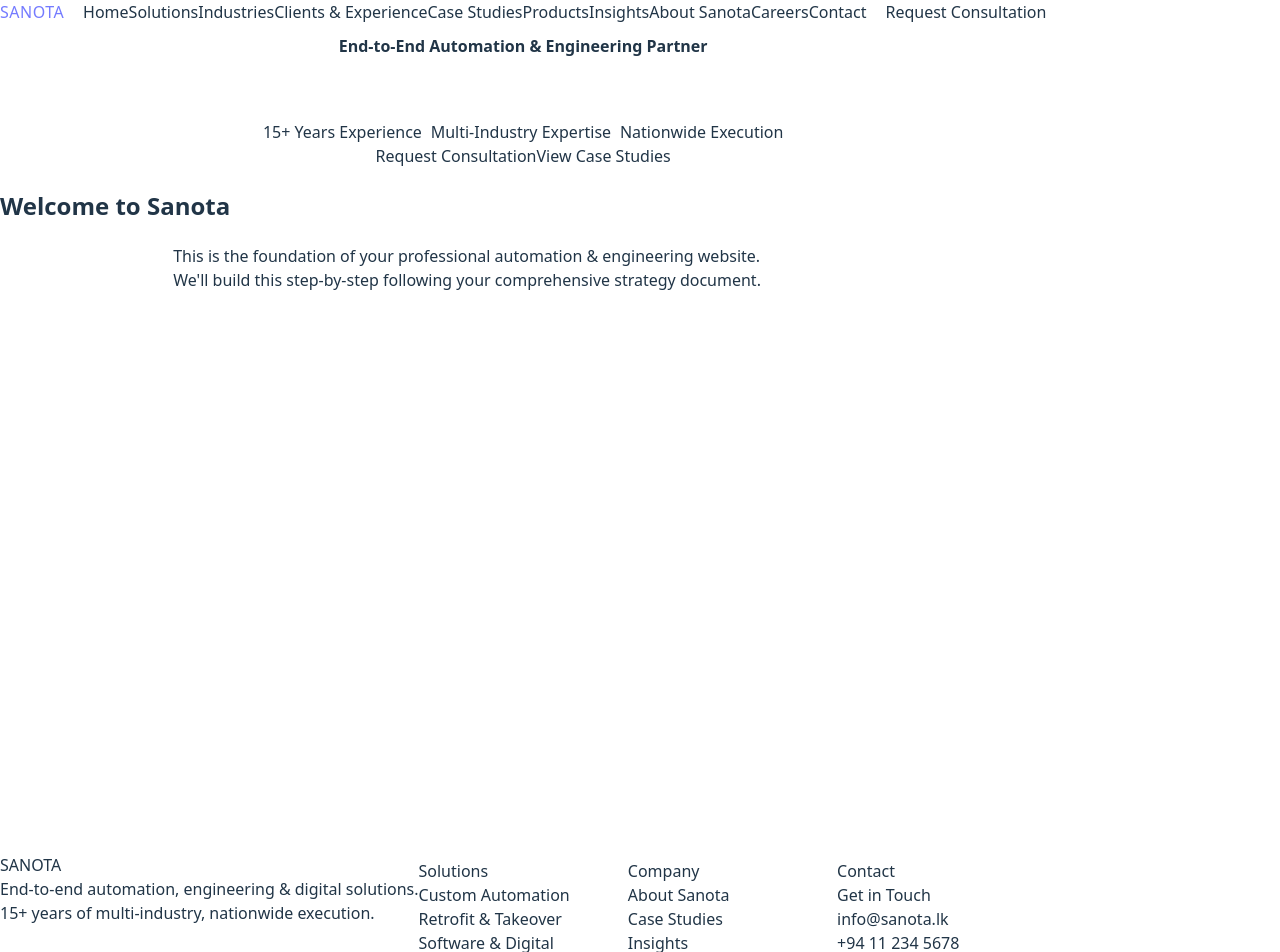
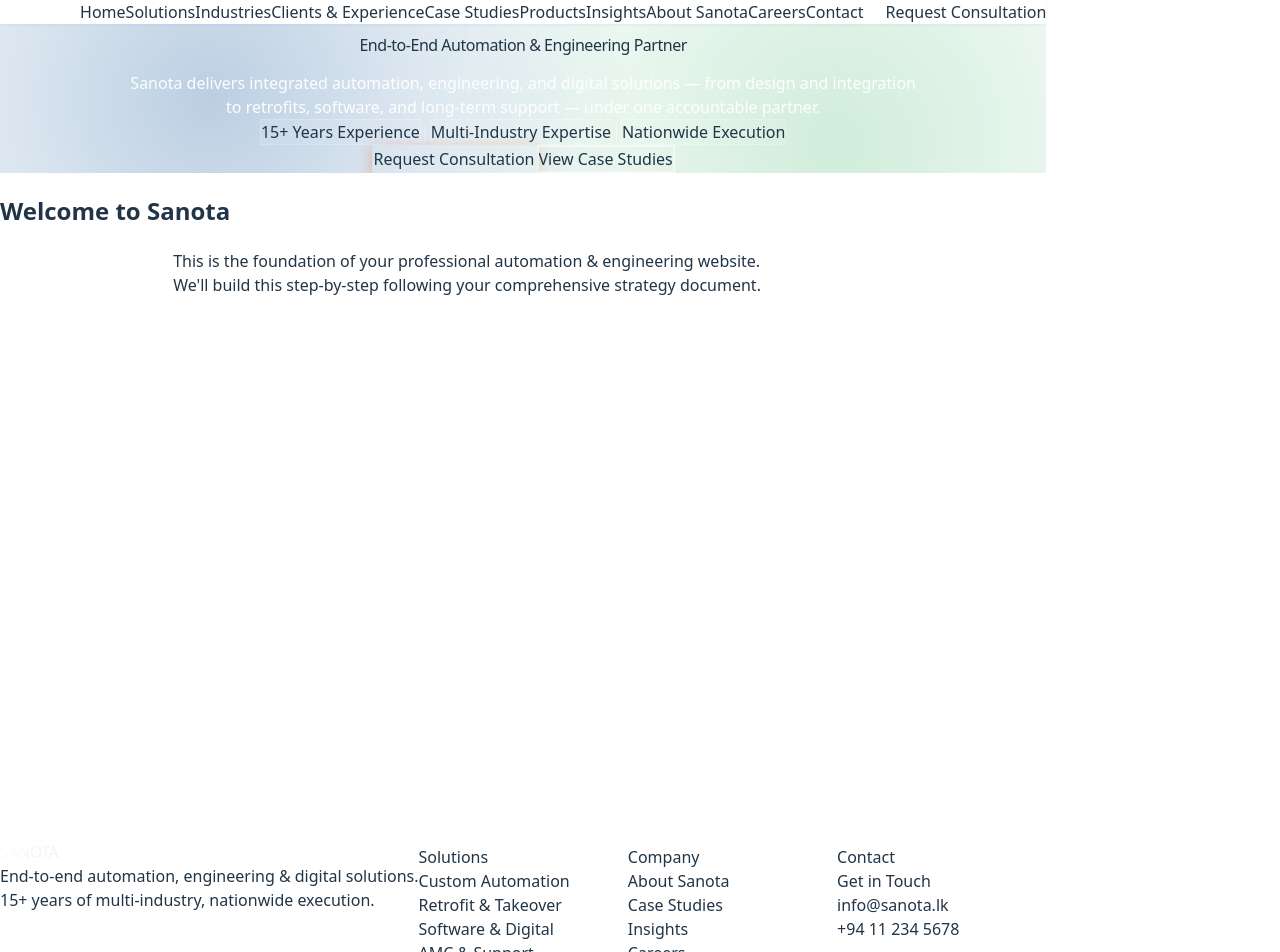
Before and after one commit to Dumindu-Dulanjaya/sanota-web-site, a React (Vite) app: page / in a window 1280 px wide. Shown: the top 952 px of the page. Built offline with nearby package versions, Linux system fonts and the light colour scheme; the HTML template or start-up script is replaced by a standard one.

Commit message:
Enhanced UI with modern design: gradients, glassmorphism, animations, and improved styling

```diff
--- a/src/components/Footer/Footer.css
+++ b/src/components/Footer/Footer.css
@@ -1,7 +1,19 @@
 .footer {
-    background-color: var(--color-gray-900);
+    background: var(--gradient-dark);
     color: var(--color-gray-300);
     padding: var(--spacing-4xl) 0 var(--spacing-xl);
+    position: relative;
+    overflow: hidden;
+}
+
+.footer::before {
+    content: '';
+    position: absolute;
+    top: 0;
+    left: 0;
+    right: 0;
+    height: 1px;
+    background: linear-gradient(90deg, transparent, rgba(255, 255, 255, 0.1), transparent);
 }
 
 .footer-content {
@@ -9,6 +21,8 @@
     grid-template-columns: 2fr 1fr 1fr 1fr;
     gap: var(--spacing-3xl);
     margin-bottom: var(--spacing-3xl);
+    position: relative;
+    z-index: 1;
 }
 
 .footer-section {
@@ -18,9 +32,13 @@
 
 .footer-title {
     font-size: var(--font-size-2xl);
-    font-weight: var(--font-weight-bold);
-    color: var(--color-white);
+    font-weight: var(--font-weight-extrabold);
+    background: linear-gradient(135deg, #ffffff 0%, #a0aec0 100%);
+    -webkit-background-clip: text;
+    -webkit-text-fill-color: transparent;
+    background-clip: text;
     margin-bottom: var(--spacing-md);
+    letter-spacing: -0.5px;
 }
 
 .footer-description {
@@ -34,6 +52,18 @@
     font-weight: var(--font-weight-semibold);
     color: var(--color-white);
     margin-bottom: var(--spacing-md);
+    position: relative;
+    padding-bottom: var(--spacing-sm);
+}
+
+.footer-heading::after {
+    content: '';
+    position: absolute;
+    bottom: 0;
+    left: 0;
+    width: 30px;
+    height: 2px;
+    background: var(--gradient-accent);
 }
 
 .footer-links {
@@ -50,11 +80,28 @@
     color: var(--color-gray-400);
     text-decoration: none;
     font-size: var(--font-size-sm);
-    transition: color var(--transition-fast);
+    transition: all var(--transition-fast);
+    display: inline-block;
+    position: relative;
+    padding-left: 0;
+}
+
+.footer-links a::before {
+    content: '→';
+    position: absolute;
+    left: -20px;
+    opacity: 0;
+    transition: all var(--transition-fast);
 }
 
 .footer-links a:hover {
     color: var(--color-white);
+    padding-left: 20px;
+}
+
+.footer-links a:hover::before {
+    opacity: 1;
+    left: 0;
 }
 
 .footer-bottom {
@@ -62,7 +109,9 @@
     justify-content: space-between;
     align-items: center;
     padding-top: var(--spacing-xl);
-    border-top: 1px solid var(--color-gray-800);
+    border-top: 1px solid rgba(255, 255, 255, 0.1);
+    position: relative;
+    z-index: 1;
 }
 
 .footer-copyright {
@@ -81,10 +130,26 @@
     font-size: var(--font-size-sm);
     text-decoration: none;
     transition: color var(--transition-fast);
+    position: relative;
+}
+
+.footer-legal a::after {
+    content: '';
+    position: absolute;
+    bottom: -2px;
+    left: 0;
+    width: 0;
+    height: 1px;
+    background: var(--color-white);
+    transition: width var(--transition-base);
 }
 
 .footer-legal a:hover {
     color: var(--color-white);
+}
+
+.footer-legal a:hover::after {
+    width: 100%;
 }
 
 /* Responsive */
@@ -106,4 +171,9 @@
         gap: var(--spacing-md);
         text-align: center;
     }
+
+    .footer-legal {
+        flex-direction: column;
+        gap: var(--spacing-sm);
+    }
 }
--- a/src/components/Header/Header.css
+++ b/src/components/Header/Header.css
@@ -1,10 +1,13 @@
 .header {
-    background-color: var(--color-white);
-    box-shadow: var(--shadow-sm);
+    background-color: rgba(255, 255, 255, 0.95);
+    backdrop-filter: blur(10px);
+    -webkit-backdrop-filter: blur(10px);
+    box-shadow: 0 1px 3px rgba(0, 0, 0, 0.05);
     position: sticky;
     top: 0;
     z-index: var(--z-sticky);
-    border-bottom: 1px solid var(--color-gray-200);
+    border-bottom: 1px solid var(--color-gray-100);
+    transition: all var(--transition-base);
 }
 
 .header-content {
@@ -19,13 +22,21 @@
     display: flex;
     align-items: center;
     text-decoration: none;
+    transition: transform var(--transition-fast);
+}
+
+.logo:hover {
+    transform: scale(1.02);
 }
 
 .logo-text {
     font-size: var(--font-size-2xl);
-    font-weight: var(--font-weight-bold);
-    color: var(--color-primary);
-    letter-spacing: 0.5px;
+    font-weight: var(--font-weight-extrabold);
+    background: var(--gradient-primary);
+    -webkit-background-clip: text;
+    -webkit-text-fill-color: transparent;
+    background-clip: text;
+    letter-spacing: -0.5px;
 }
 
 .nav {
@@ -51,29 +62,68 @@
     font-size: var(--font-size-sm);
     font-weight: var(--font-weight-medium);
     text-decoration: none;
-    transition: color var(--transition-fast);
+    transition: all var(--transition-fast);
     white-space: nowrap;
+    padding: var(--spacing-xs) var(--spacing-sm);
+    border-radius: var(--radius-md);
+    position: relative;
+}
+
+.nav-list a::after {
+    content: '';
+    position: absolute;
+    bottom: -2px;
+    left: 50%;
+    transform: translateX(-50%) scaleX(0);
+    width: 80%;
+    height: 2px;
+    background: var(--gradient-primary);
+    transition: transform var(--transition-base);
 }
 
 .nav-list a:hover {
     color: var(--color-primary);
+    background-color: var(--color-primary-lighter);
+}
+
+.nav-list a:hover::after {
+    transform: translateX(-50%) scaleX(1);
 }
 
 .cta-button {
-    background-color: var(--color-primary);
+    background: var(--gradient-accent);
     color: var(--color-white);
-    padding: var(--spacing-sm) var(--spacing-lg);
-    border-radius: var(--radius-md);
+    padding: var(--spacing-sm) var(--spacing-xl);
+    border-radius: var(--radius-lg);
     font-weight: var(--font-weight-semibold);
     font-size: var(--font-size-sm);
     text-decoration: none;
-    transition: background-color var(--transition-fast);
+    transition: all var(--transition-base);
     white-space: nowrap;
+    box-shadow: var(--shadow-md);
+    position: relative;
+    overflow: hidden;
+}
+
+.cta-button::before {
+    content: '';
+    position: absolute;
+    top: 0;
+    left: -100%;
+    width: 100%;
+    height: 100%;
+    background: linear-gradient(90deg, transparent, rgba(255, 255, 255, 0.3), transparent);
+    transition: left 0.5s;
 }
 
 .cta-button:hover {
-    background-color: var(--color-primary-dark);
+    transform: translateY(-2px);
+    box-shadow: var(--shadow-lg);
     color: var(--color-white);
+}
+
+.cta-button:hover::before {
+    left: 100%;
 }
 
 /* Responsive */
@@ -84,6 +134,7 @@
 
     .nav-list a {
         font-size: var(--font-size-xs);
+        padding: var(--spacing-xs);
     }
 }
 
--- a/src/pages/Home/Home.css
+++ b/src/pages/Home/Home.css
@@ -2,49 +2,104 @@
     min-height: 100vh;
 }
 
+/* Hero Section - Modern & Dynamic */
 .hero {
-    background: linear-gradient(135deg, var(--color-primary) 0%, var(--color-primary-dark) 100%);
+    position: relative;
+    background: var(--gradient-primary);
     color: var(--color-white);
-    padding: var(--spacing-5xl) 0;
+    padding: var(--spacing-5xl) 0 var(--spacing-4xl);
+    overflow: hidden;
+}
+
+.hero::before {
+    content: '';
+    position: absolute;
+    top: 0;
+    left: 0;
+    right: 0;
+    bottom: 0;
+    background:
+        radial-gradient(circle at 20% 50%, rgba(30, 95, 160, 0.3) 0%, transparent 50%),
+        radial-gradient(circle at 80% 80%, rgba(22, 163, 74, 0.2) 0%, transparent 50%);
+    pointer-events: none;
+}
+
+.hero::after {
+    content: '';
+    position: absolute;
+    top: 0;
+    left: 0;
+    right: 0;
+    bottom: 0;
+    background-image:
+        linear-gradient(30deg, rgba(255, 255, 255, 0.05) 12%, transparent 12.5%, transparent 87%, rgba(255, 255, 255, 0.05) 87.5%, rgba(255, 255, 255, 0.05)),
+        linear-gradient(150deg, rgba(255, 255, 255, 0.05) 12%, transparent 12.5%, transparent 87%, rgba(255, 255, 255, 0.05) 87.5%, rgba(255, 255, 255, 0.05));
+    background-size: 80px 140px;
+    opacity: 0.3;
+    pointer-events: none;
 }
 
 .hero-content {
-    max-width: 900px;
+    max-width: 1000px;
     margin: 0 auto;
     text-align: center;
+    position: relative;
+    z-index: 1;
 }
 
 .hero h1 {
     color: var(--color-white);
-    font-size: var(--font-size-5xl);
+    font-size: var(--font-size-6xl);
     margin-bottom: var(--spacing-lg);
-    line-height: 1.2;
+    line-height: 1.1;
+    font-weight: var(--font-weight-extrabold);
+    letter-spacing: -0.03em;
+    animation: fadeIn 0.8s ease-out;
 }
 
 .hero-subtitle {
     font-size: var(--font-size-xl);
-    color: rgba(255, 255, 255, 0.9);
+    color: rgba(255, 255, 255, 0.95);
     margin-bottom: var(--spacing-2xl);
     line-height: var(--line-height-relaxed);
+    max-width: 800px;
+    margin-left: auto;
+    margin-right: auto;
+    font-weight: var(--font-weight-normal);
+    animation: fadeIn 0.8s ease-out 0.2s backwards;
 }
 
 .hero-proof {
     display: flex;
     justify-content: center;
     align-items: center;
-    gap: var(--spacing-md);
-    margin-bottom: var(--spacing-2xl);
+    gap: var(--spacing-lg);
+    margin-bottom: var(--spacing-3xl);
     flex-wrap: wrap;
+    animation: fadeIn 0.8s ease-out 0.4s backwards;
 }
 
 .proof-item {
     font-weight: var(--font-weight-semibold);
     font-size: var(--font-size-base);
     color: var(--color-white);
+    padding: var(--spacing-sm) var(--spacing-lg);
+    background: rgba(255, 255, 255, 0.1);
+    backdrop-filter: blur(10px);
+    border-radius: var(--radius-lg);
+    border: 1px solid rgba(255, 255, 255, 0.2);
+    transition: all var(--transition-base);
+}
+
+.proof-item:hover {
+    background: rgba(255, 255, 255, 0.15);
+    transform: translateY(-2px);
+    box-shadow: 0 4px 12px rgba(0, 0, 0, 0.1);
 }
 
 .proof-divider {
-    color: rgba(255, 255, 255, 0.5);
+    color: rgba(255, 255, 255, 0.4);
+    font-size: var(--font-size-lg);
 }
 
 .hero-cta {
@@ -52,51 +107,130 @@
     gap: var(--spacing-md);
     justify-content: center;
     flex-wrap: wrap;
+    animation: fadeIn 0.8s ease-out 0.6s backwards;
 }
 
+/* Modern Button Styles */
 .btn {
-    padding: var(--spacing-md) var(--spacing-xl);
-    border-radius: var(--radius-md);
+    padding: var(--spacing-md) var(--spacing-2xl);
+    border-radius: var(--radius-lg);
     font-weight: var(--font-weight-semibold);
     font-size: var(--font-size-base);
     text-decoration: none;
     transition: all var(--transition-base);
-    display: inline-block;
+    display: inline-flex;
+    align-items: center;
+    gap: var(--spacing-sm);
+    position: relative;
+    overflow: hidden;
+    border: 2px solid transparent;
+}
+
+.btn::before {
+    content: '';
+    position: absolute;
+    top: 50%;
+    left: 50%;
+    width: 0;
+    height: 0;
+    border-radius: 50%;
+    background: rgba(255, 255, 255, 0.2);
+    transform: translate(-50%, -50%);
+    transition: width 0.6s, height 0.6s;
+}
+
+.btn:hover::before {
+    width: 300px;
+    height: 300px;
 }
 
 .btn-primary {
-    background-color: var(--color-accent);
+    background: var(--gradient-accent);
     color: var(--color-white);
+    box-shadow: 0 4px 14px rgba(234, 88, 12, 0.4);
 }
 
 .btn-primary:hover {
-    background-color: var(--color-accent-dark);
-    transform: translateY(-2px);
-    box-shadow: var(--shadow-lg);
+    transform: translateY(-3px);
+    box-shadow: 0 6px 20px rgba(234, 88, 12, 0.5);
+    color: var(--color-white);
 }
 
 .btn-secondary {
     background-color: transparent;
     color: var(--color-white);
-    border: 2px solid var(--color-white);
+    border: 2px solid rgba(255, 255, 255, 0.5);
+    backdrop-filter: blur(10px);
 }
 
 .btn-secondary:hover {
-    background-color: var(--color-white);
-    color: var(--color-primary);
+    background-color: rgba(255, 255, 255, 0.15);
+    border-color: var(--color-white);
+    transform: translateY(-3px);
+    color: var(--color-white);
 }
 
+/* Welcome Section */
 .section-intro {
     max-width: 700px;
     margin: 0 auto;
     font-size: var(--font-size-lg);
     color: var(--color-gray-600);
+    line-height: var(--line-height-relaxed);
+}
+
+/* Stats/Features Grid */
+.features-grid {
+    display: grid;
+    grid-template-columns: repeat(auto-fit, minmax(280px, 1fr));
+    gap: var(--spacing-xl);
+    margin-top: var(--spacing-3xl);
+}
+
+.feature-card {
+    background: var(--color-white);
+    padding: var(--spacing-xl);
+    border-radius: var(--radius-xl);
+    box-shadow: var(--shadow-md);
+    transition: all var(--transition-base);
+    border: 1px solid var(--color-gray-100);
+}
+
+.feature-card:hover {
+    transform: translateY(-8px);
+    box-shadow: var(--shadow-2xl);
+    border-color: var(--color-primary-light);
+}
+
+.feature-icon {
+    width: 60px;
+    height: 60px;
+    background: var(--gradient-primary);
+    border-radius: var(--radius-lg);
+    display: flex;
+    align-items: center;
+    justify-content: center;
+    margin-bottom: var(--spacing-md);
+    font-size: var(--font-size-3xl);
+    color: var(--color-white);
+}
+
+.feature-card h3 {
+    font-size: var(--font-size-xl);
+    margin-bottom: var(--spacing-sm);
+    color: var(--color-gray-900);
+}
+
+.feature-card p {
+    color: var(--color-gray-600);
+    margin: 0;
+    line-height: var(--line-height-relaxed);
 }
 
 /* Responsive */
 @media (max-width: 768px) {
     .hero {
-        padding: var(--spacing-4xl) 0;
+        padding: var(--spacing-4xl) 0 var(--spacing-3xl);
     }
 
     .hero h1 {
@@ -115,4 +249,34 @@
     .proof-divider {
         display: none;
     }
+
+    .btn {
+        padding: var(--spacing-sm) var(--spacing-xl);
+        font-size: var(--font-size-sm);
+    }
+
+    .features-grid {
+        grid-template-columns: 1fr;
+        gap: var(--spacing-lg);
+    }
 }
+
+@media (max-width: 480px) {
+    .hero h1 {
+        font-size: var(--font-size-3xl);
+    }
+
+    .hero-subtitle {
+        font-size: var(--font-size-base);
+    }
+
+    .hero-cta {
+        flex-direction: column;
+        width: 100%;
+    }
+
+    .btn {
+        width: 100%;
+        justify-content: center;
+    }
+}
--- a/src/styles/global.css
+++ b/src/styles/global.css
@@ -1,4 +1,4 @@
-@import url('https://fonts.googleapis.com/css2?family=Inter:wght@400;500;600;700&display=swap');
+@import url('https://fonts.googleapis.com/css2?family=Inter:wght@400;500;600;700;800&display=swap');
 @import './variables.css';
 
 /* Reset & Base Styles */
@@ -13,6 +13,7 @@
 html {
     font-size: 16px;
     scroll-behavior: smooth;
+    scroll-padding-top: 80px;
 }
 
 body {
@@ -24,6 +25,7 @@ body {
     background-color: var(--color-white);
     -webkit-font-smoothing: antialiased;
     -moz-osx-font-smoothing: grayscale;
+    overflow-x: hidden;
 }
 
 /* Typography */
@@ -42,32 +44,40 @@ h6 {
 
 h1 {
     font-size: var(--font-size-5xl);
-    font-weight: var(--font-weight-bold);
+    font-weight: var(--font-weight-extrabold);
+    letter-spacing: -0.02em;
 }
 
 h2 {
     font-size: var(--font-size-4xl);
+    font-weight: var(--font-weight-bold);
+    letter-spacing: -0.01em;
 }
 
 h3 {
     font-size: var(--font-size-3xl);
+    font-weight: var(--font-weight-bold);
 }
 
 h4 {
     font-size: var(--font-size-2xl);
+    font-weight: var(--font-weight-semibold);
 }
 
 h5 {
     font-size: var(--font-size-xl);
+    font-weight: var(--font-weight-semibold);
 }
 
 h6 {
     font-size: var(--font-size-lg);
+    font-weight: var(--font-weight-semibold);
 }
 
 p {
     margin-bottom: var(--spacing-md);
     color: var(--color-gray-700);
+    line-height: var(--line-height-relaxed);
 }
 
 a {
@@ -103,7 +113,7 @@ img {
     width: 100%;
     max-width: var(--container-xl);
     margin: 0 auto;
-    padding: 0 var(--spacing-md);
+    padding: 0 var(--spacing-lg);
 }
 
 .container-wide {
@@ -168,6 +178,93 @@ img {
     background-color: var(--color-gray-100);
 }
 
+/* Modern Card Styles */
+.card {
+    background: var(--color-white);
+    border-radius: var(--radius-xl);
+    padding: var(--spacing-xl);
+    box-shadow: var(--shadow-md);
+    transition: all var(--transition-base);
+}
+
+.card:hover {
+    transform: translateY(-4px);
+    box-shadow: var(--shadow-xl);
+}
+
+/* Glass Effect */
+.glass {
+    background: var(--glass-bg);
+    backdrop-filter: blur(10px);
+    -webkit-backdrop-filter: blur(10px);
+    border: 1px solid var(--glass-border);
+}
+
+/* Animations */
+@keyframes fadeIn {
+    from {
+        opacity: 0;
+        transform: translateY(20px);
+    }
+
+    to {
+        opacity: 1;
+        transform: translateY(0);
+    }
+}
+
+@keyframes slideInLeft {
+    from {
+        opacity: 0;
+        transform: translateX(-30px);
+    }
+
+    to {
+        opacity: 1;
+        transform: translateX(0);
+    }
+}
+
+@keyframes slideInRight {
+    from {
+        opacity: 0;
+        transform: translateX(30px);
+    }
+
+    to {
+        opacity: 1;
+        transform: translateX(0);
+    }
+}
+
+@keyframes scaleIn {
+    from {
+        opacity: 0;
+        transform: scale(0.9);
+    }
+
+    to {
+        opacity: 1;
+        transform: scale(1);
+    }
+}
+
+.animate-fade-in {
+    animation: fadeIn 0.6s ease-out;
+}
+
+.animate-slide-in-left {
+    animation: slideInLeft 0.6s ease-out;
+}
+
+.animate-slide-in-right {
+    animation: slideInRight 0.6s ease-out;
+}
+
+.animate-scale-in {
+    animation: scaleIn 0.5s ease-out;
+}
+
 /* Responsive Typography */
 @media (max-width: 768px) {
     h1 {
@@ -189,6 +286,10 @@ img {
     .section-lg {
         padding: var(--spacing-4xl) 0;
     }
+
+    .container {
+        padding: 0 var(--spacing-md);
+    }
 }
 
 @media (max-width: 480px) {
--- a/src/styles/variables.css
+++ b/src/styles/variables.css
@@ -1,16 +1,19 @@
 :root {
-  /* Colors - Professional Engineering Grade */
-  --color-primary: #1a4d7a;
-  --color-primary-dark: #0f3554;
-  --color-primary-light: #2a6ba8;
+  /* Colors - Modern Professional Palette */
+  --color-primary: #0f4c81;
+  --color-primary-dark: #0a3a61;
+  --color-primary-light: #1e5fa0;
+  --color-primary-lighter: #e8f2f9;
 
-  --color-secondary: #2c5f2d;
-  --color-secondary-dark: #1a3a1b;
-  --color-secondary-light: #3d7f3e;
+  --color-secondary: #16a34a;
+  --color-secondary-dark: #15803d;
+  --color-secondary-light: #22c55e;
+  --color-secondary-lighter: #dcfce7;
 
-  --color-accent: #d97706;
-  --color-accent-dark: #b45309;
-  --color-accent-light: #f59e0b;
+  --color-accent: #ea580c;
+  --color-accent-dark: #c2410c;
+  --color-accent-light: #f97316;
+  --color-accent-lighter: #ffedd5;
 
   /* Neutral Colors */
   --color-white: #ffffff;
@@ -26,68 +29,120 @@
   --color-gray-900: #111827;
   --color-black: #000000;
 
+  /* Gradient Colors */
+  --gradient-primary: linear-gradient(135deg, #0f4c81 0%, #1e5fa0 100%);
+  --gradient-secondary: linear-gradient(135deg, #16a34a 0%, #22c55e 100%);
+  --gradient-accent: linear-gradient(135deg, #ea580c 0%, #f97316 100%);
+  --gradient-dark: linear-gradient(135deg, #1f2937 0%, #111827 100%);
+  --gradient-light: linear-gradient(135deg, #f9fafb 0%, #ffffff 100%);
+
+  /* Modern Overlays */
+  --overlay-dark: rgba(0, 0, 0, 0.5);
+  --overlay-light: rgba(255, 255, 255, 0.9);
+  --glass-bg: rgba(255, 255, 255, 0.1);
+  --glass-border: rgba(255, 255, 255, 0.2);
+
   /* Typography */
   --font-primary: 'Inter', -apple-system, BlinkMacSystemFont, 'Segoe UI', Roboto, sans-serif;
   --font-heading: 'Inter', -apple-system, BlinkMacSystemFont, 'Segoe UI', Roboto, sans-serif;
 
   /* Font Sizes */
-  --font-size-xs: 0.75rem;      /* 12px */
-  --font-size-sm: 0.875rem;     /* 14px */
-  --font-size-base: 1rem;       /* 16px */
-  --font-size-lg: 1.125rem;     /* 18px */
-  --font-size-xl: 1.25rem;      /* 20px */
-  --font-size-2xl: 1.5rem;      /* 24px */
-  --font-size-3xl: 1.875rem;    /* 30px */
-  --font-size-4xl: 2.25rem;     /* 36px */
-  --font-size-5xl: 3rem;        /* 48px */
-  --font-size-6xl: 3.75rem;     /* 60px */
+  --font-size-xs: 0.75rem;
+  /* 12px */
+  --font-size-sm: 0.875rem;
+  /* 14px */
+  --font-size-base: 1rem;
+  /* 16px */
+  --font-size-lg: 1.125rem;
+  /* 18px */
+  --font-size-xl: 1.25rem;
+  /* 20px */
+  --font-size-2xl: 1.5rem;
+  /* 24px */
+  --font-size-3xl: 1.875rem;
+  /* 30px */
+  --font-size-4xl: 2.25rem;
+  /* 36px */
+  --font-size-5xl: 3rem;
+  /* 48px */
+  --font-size-6xl: 3.75rem;
+  /* 60px */
+  --font-size-7xl: 4.5rem;
+  /* 72px */
 
   /* Font Weights */
   --font-weight-normal: 400;
   --font-weight-medium: 500;
   --font-weight-semibold: 600;
   --font-weight-bold: 700;
+  --font-weight-extrabold: 800;
 
   /* Line Heights */
   --line-height-tight: 1.25;
+  --line-height-snug: 1.375;
   --line-height-normal: 1.5;
   --line-height-relaxed: 1.75;
 
   /* Spacing */
-  --spacing-xs: 0.25rem;    /* 4px */
-  --spacing-sm: 0.5rem;     /* 8px */
-  --spacing-md: 1rem;       /* 16px */
-  --spacing-lg: 1.5rem;     /* 24px */
-  --spacing-xl: 2rem;       /* 32px */
-  --spacing-2xl: 3rem;      /* 48px */
-  --spacing-3xl: 4rem;      /* 64px */
-  --spacing-4xl: 6rem;      /* 96px */
-  --spacing-5xl: 8rem;      /* 128px */
+  --spacing-xs: 0.25rem;
+  /* 4px */
+  --spacing-sm: 0.5rem;
+  /* 8px */
+  --spacing-md: 1rem;
+  /* 16px */
+  --spacing-lg: 1.5rem;
+  /* 24px */
+  --spacing-xl: 2rem;
+  /* 32px */
+  --spacing-2xl: 3rem;
+  /* 48px */
+  --spacing-3xl: 4rem;
+  /* 64px */
+  --spacing-4xl: 6rem;
+  /* 96px */
+  --spacing-5xl: 8rem;
+  /* 128px */
 
   /* Container Widths */
   --container-sm: 640px;
   --container-md: 768px;
   --container-lg: 1024px;
   --container-xl: 1280px;
-  --container-2xl: 1440px;
+  --container-2xl: 1536px;
 
   /* Border Radius */
-  --radius-sm: 0.25rem;     /* 4px */
-  --radius-md: 0.5rem;      /* 8px */
-  --radius-lg: 0.75rem;     /* 12px */
-  --radius-xl: 1rem;        /* 16px */
+  --radius-sm: 0.375rem;
+  /* 6px */
+  --radius-md: 0.5rem;
+  /* 8px */
+  --radius-lg: 0.75rem;
+  /* 12px */
+  --radius-xl: 1rem;
+  /* 16px */
+  --radius-2xl: 1.5rem;
+  /* 24px */
+  --radius-3xl: 2rem;
+  /* 32px */
   --radius-full: 9999px;
 
-  /* Shadows */
+  /* Shadows - Enhanced */
   --shadow-sm: 0 1px 2px 0 rgba(0, 0, 0, 0.05);
   --shadow-md: 0 4px 6px -1px rgba(0, 0, 0, 0.1), 0 2px 4px -1px rgba(0, 0, 0, 0.06);
   --shadow-lg: 0 10px 15px -3px rgba(0, 0, 0, 0.1), 0 4px 6px -2px rgba(0, 0, 0, 0.05);
   --shadow-xl: 0 20px 25px -5px rgba(0, 0, 0, 0.1), 0 10px 10px -5px rgba(0, 0, 0, 0.04);
+  --shadow-2xl: 0 25px 50px -12px rgba(0, 0, 0, 0.25);
+  --shadow-inner: inset 0 2px 4px 0 rgba(0, 0, 0, 0.06);
+
+  /* Modern Glow Effects */
+  --glow-primary: 0 0 20px rgba(15, 76, 129, 0.3);
+  --glow-accent: 0 0 20px rgba(234, 88, 12, 0.3);
+  --glow-secondary: 0 0 20px rgba(22, 163, 74, 0.3);
 
   /* Transitions */
-  --transition-fast: 150ms ease-in-out;
-  --transition-base: 250ms ease-in-out;
-  --transition-slow: 350ms ease-in-out;
+  --transition-fast: 150ms cubic-bezier(0.4, 0, 0.2, 1);
+  --transition-base: 250ms cubic-bezier(0.4, 0, 0.2, 1);
+  --transition-slow: 350ms cubic-bezier(0.4, 0, 0.2, 1);
+  --transition-bounce: 500ms cubic-bezier(0.68, -0.55, 0.265, 1.55);
 
   /* Z-Index */
   --z-dropdown: 1000;
```
